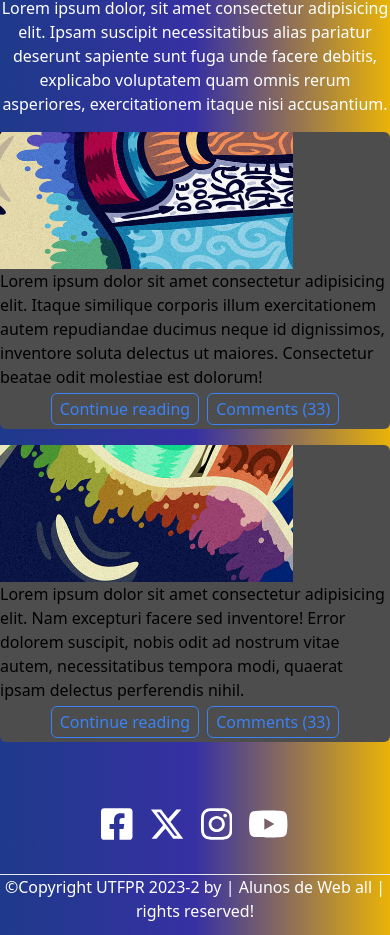
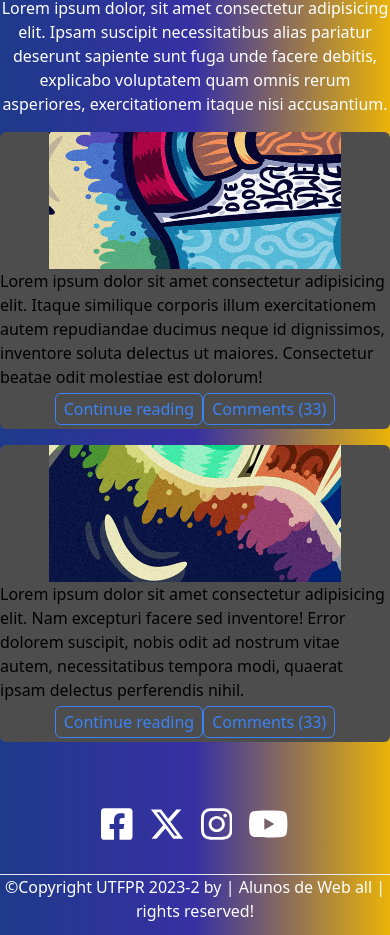
Before and after one commit to JefersonCopini/provadsw2023, a Next.js app: page / in a window 390 px wide. Shown: the part 3220-4155 px from the top of the page. Built offline with nearby package versions, Linux system fonts and the light colour scheme.

Commit message:
fix:Blog as corrected

```diff
--- a/app/components/blog.tsx
+++ b/app/components/blog.tsx
@@ -8,29 +8,31 @@ export default function Blog() {
         </p>
       </div>
       <div className="bg-[#4d4d4d] rounded-md pb-2">
-        <a href="#" className="flex flex-col items-center"> </a>
+        <a href="#" className="flex flex-col items-center">
           <a href="#">
-            <img className="w-3/4" src="/img/pic08.jpg" alt="" />
+            <img className="w-3/4 mx-auto" src="/img/pic08.jpg" alt="" />
             <p>
               Lorem ipsum dolor sit amet consectetur adipisicing elit. Itaque similique corporis illum exercitationem autem repudiandae ducimus neque id dignissimos, inventore soluta delectus ut maiores. Consectetur beatae odit molestiae est dolorum!
             </p>
             <div className="text-center mt-2">
-            <a href="#" className="text-blue-500 border border-blue-500 rounded-md px-2 py-1 hover:underline mr-2">Continue reading</a>
+              <a href="#" className="text-blue-500 border border-blue-500 rounded-md px-2 py-1 hover:underline mb-2 md:mb-0 md:mr-2">Continue reading</a>
               <a href="#" className="text-blue-500 border border-blue-500 rounded-md px-2 py-1 hover:underline">Comments (33)</a>
             </div>
           </a>
+        </a>
       </div>
       <div className="bg-[#4d4d4d] rounded-md pb-2">
-        <a href="#" className="flex flex-col items-center"> </a>
+        <a href="#" className="flex flex-col items-center">
           <a href="#">
-            <img className="w-3/4" src="/img/pic09.jpg" alt="" />
+            <img className="w-3/4 mx-auto" src="/img/pic09.jpg" alt="" />
             <p>
               Lorem ipsum dolor sit amet consectetur adipisicing elit. Nam excepturi facere sed inventore! Error dolorem suscipit, nobis odit ad nostrum vitae autem, necessitatibus tempora modi, quaerat ipsam delectus perferendis nihil.
             </p>
             <div className="text-center mt-2">
-              <a href="#" className="text-blue-500 border border-blue-500 rounded-md px-2 py-1 hover:underline mr-2">Continue reading</a>
+              <a href="#" className="text-blue-500 border border-blue-500 rounded-md px-2 py-1 hover:underline mb-2 md:mb-0 md:ml-2">Continue reading</a>
               <a href="#" className="text-blue-500 border border-blue-500 rounded-md px-2 py-1 hover:underline">Comments (33)</a>
             </div>
+          </a>
         </a>
       </div>
     </main>
```
Lines whose indentation alone changed are shown as unchanged.
